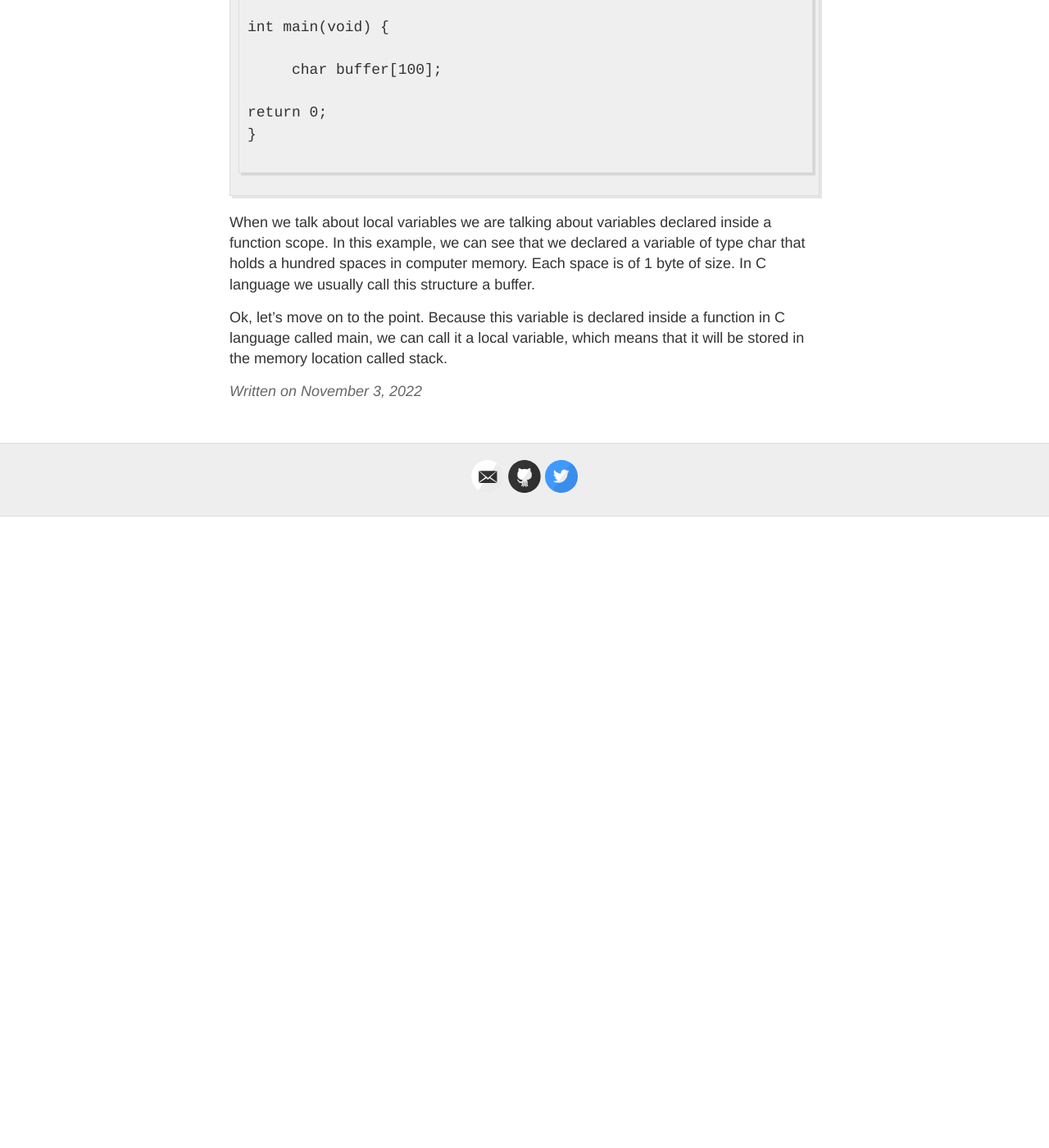
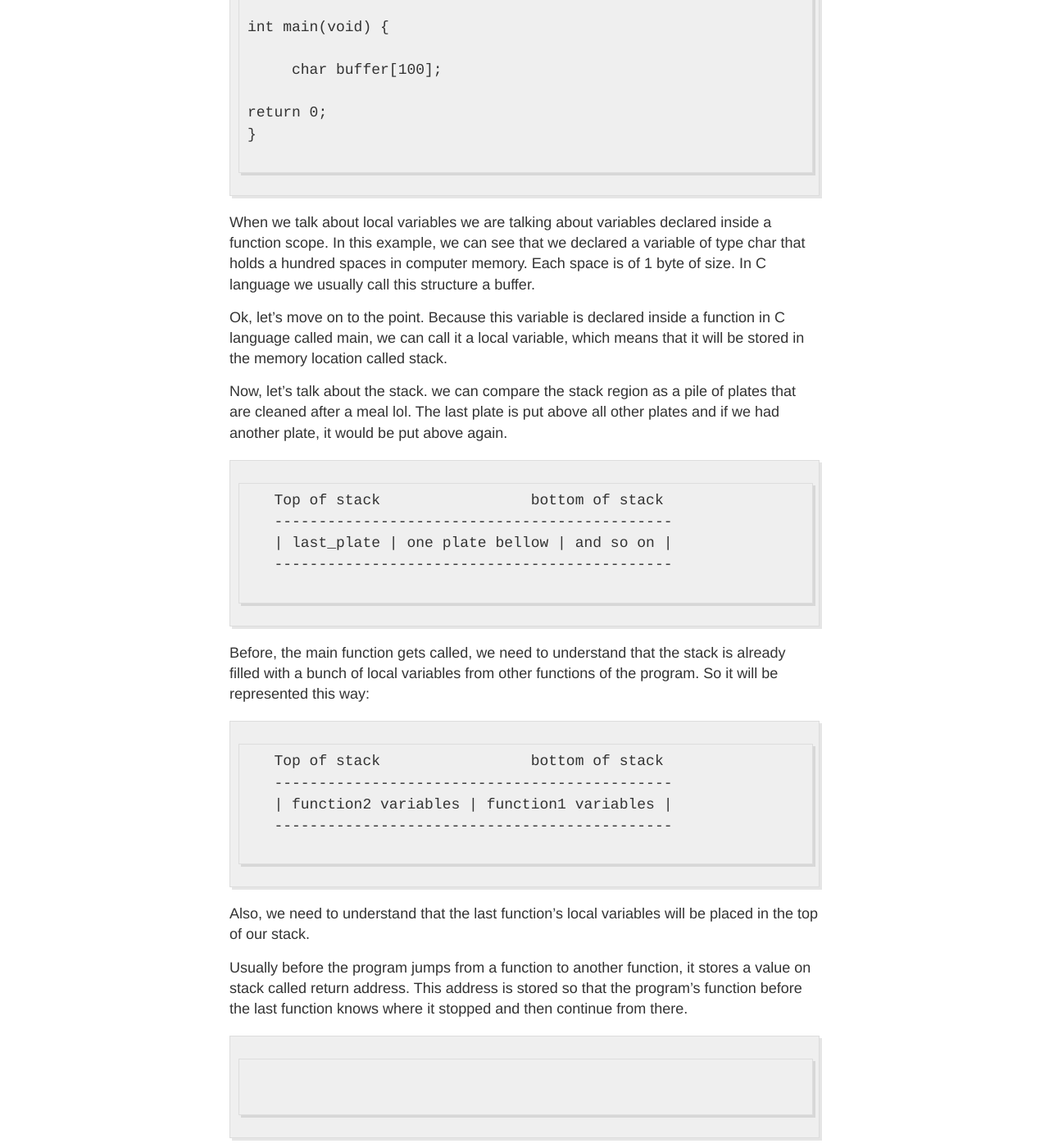
Before and after one commit to Feliprogrammer/feliprogrammer.github.io, a Jekyll site: the page built from _posts/2022-11-03-simple-stack-overflows-in-linux-x86.md, in a window 1280 px wide and 1400 px high, scrolled down 763 px. Shown: the whole window at 82% size. Built offline with Jekyll 4.4.1, drawn with Linux system fonts in a browser that asks for light colours; our own code applies the rules of GitHub Pages for plain Markdown files; before the commit the page ends 1393 px from its top, so only the background shows below that.

Commit message:
Personal Blog

````diff
--- a/_posts/2022-11-03-simple-stack-overflows-in-linux-x86.md
+++ b/_posts/2022-11-03-simple-stack-overflows-in-linux-x86.md
@@ -40,3 +40,42 @@ we usually call this structure a buffer.
 inside a function in C language called main, we can call it a local
 variable, which means that it will be stored in the memory location
 called stack.
+
+  Now, let's talk about the stack. we can compare the stack region
+as a pile of plates that are cleaned after a meal lol. The last plate
+is put above all other plates and if we had another plate, it would
+be put above again.
+
+```
+   Top of stack                 bottom of stack
+   ---------------------------------------------
+   | last_plate | one plate bellow | and so on |
+   ---------------------------------------------
+
+```
+
+  Before, the main function gets called, we need to understand
+that the stack is already filled with a bunch of local variables
+from other functions of the program. So it will be represented
+this way:
+
+```
+   Top of stack                 bottom of stack
+   ---------------------------------------------
+   | function2 variables | function1 variables |
+   ---------------------------------------------
+
+```
+
+   Also, we need to understand that the last function's local
+variables will be placed in the top of our stack.
+
+   Usually before the program jumps from a function to another
+function, it stores a value on stack called return address. This
+address is stored so that the program's function before the
+last function knows where it stopped and then continue from there.
+
+```
+
+
+```
````
